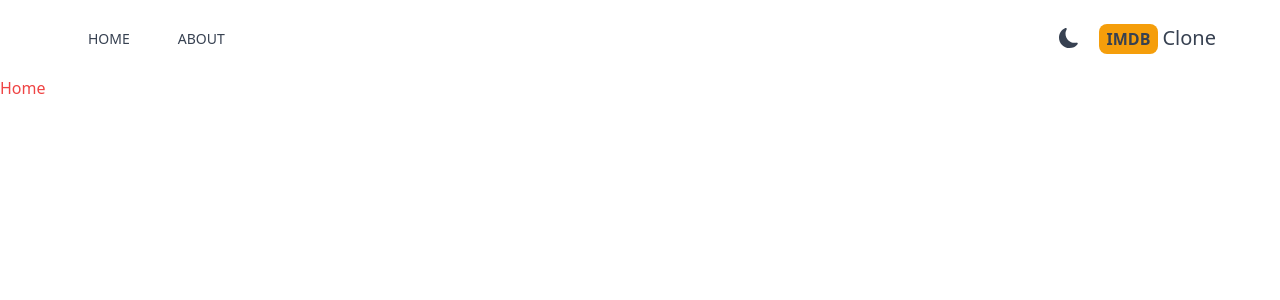
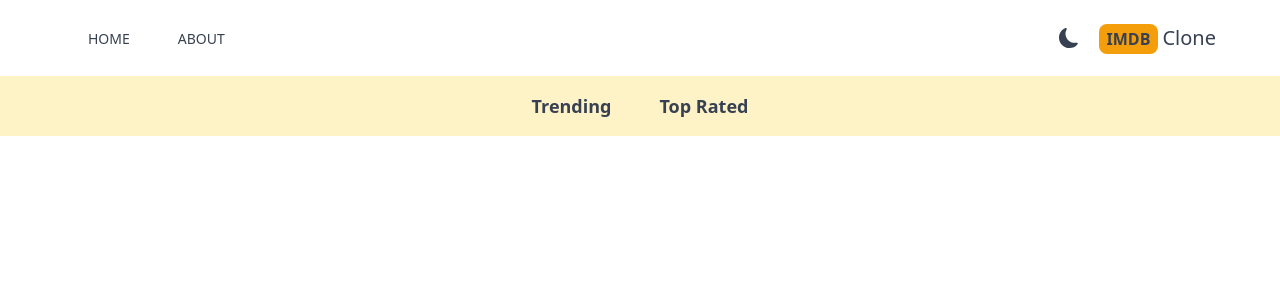
Before and after one commit to dongkykonglin/imdbclone, a Next.js app: page / in a window 1280 px wide. Shown: the top 300 px of the page. Built offline with nearby package versions, Linux system fonts and the light colour scheme.

Commit message:
create navbar components

```diff
--- /dev/null
+++ b/src/app/components/Navbar.jsx
@@ -0,0 +1,10 @@
+import React from "react";
+import NavbarItem from "./NavbarItem";
+export default function Navbar() {
+  return (
+    <div className="flex justify-center dark:bg-gray-600 bg-amber-100 lg:text-lg p-4">
+      <NavbarItem title="Trending" param="fetchTrending" />
+      <NavbarItem title="Top Rated" param="fetchTopRated" />
+    </div>
+  );
+}
--- /dev/null
+++ b/src/app/components/NavbarItem.jsx
@@ -0,0 +1,24 @@
+"use client";
+import Link from "next/link";
+import React from "react";
+import { useSearchParams } from "next/navigation";
+
+export default function NavbarItem({ title, param }) {
+  const searchParams = useSearchParams();
+  const genre = searchParams.get("genre");
+  return (
+    <div>
+      <Link
+        className={`m-4 hover:text-amber-600 font-semibold p-2
+        ${
+          genre &&
+          genre === param &&
+          "underline underline-offset-8 decoration-4 decoration-amber-500 rounded-lg"
+        }`}
+        href={`/?genre=${param}`}
+      >
+        {title}
+      </Link>
+    </div>
+  );
+}
--- a/src/app/layout.js
+++ b/src/app/layout.js
@@ -2,6 +2,7 @@
 import { Inter } from "next/font/google";
 import Header from "./components/Header";
 import Providers from "./Providers";
+import Navbar from "./components/Navbar";
 
 const inter = Inter({ subsets: ["latin"] });
 
@@ -18,6 +19,7 @@
           {/*Header */}
           <Header />
           {}
+          <Navbar></Navbar>
           {}
           {children}
         </Providers>
--- a/src/app/page.js
+++ b/src/app/page.js
@@ -2,5 +2,5 @@
 // import styles from './page.module.css'
 
 export default function Home() {
-  return <h1 className="text-red-500">Home</h1>;
+  return <h1 className="text-red-500"></h1>;
 }
```
